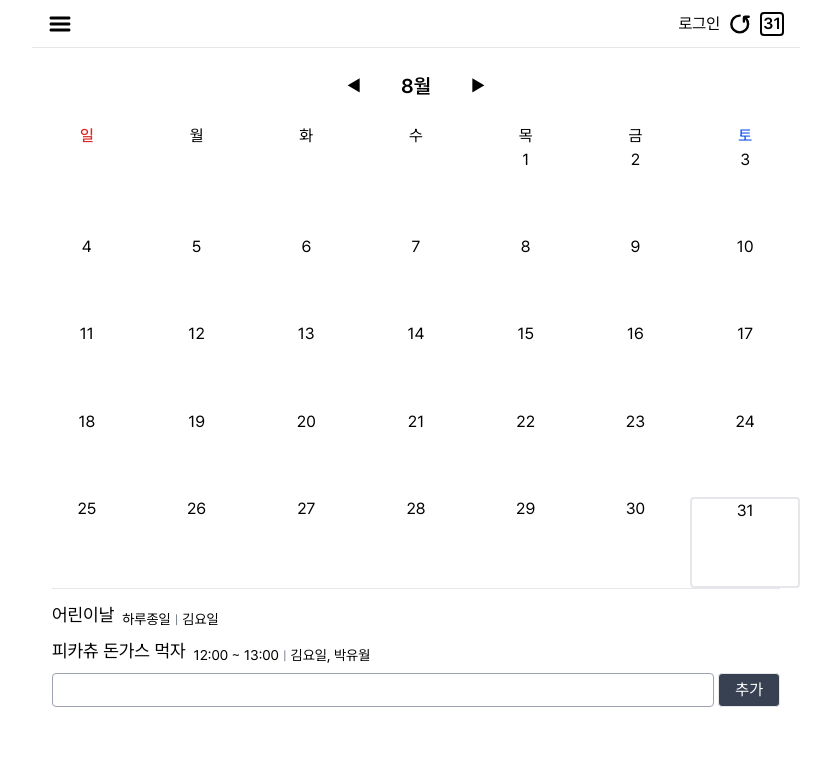
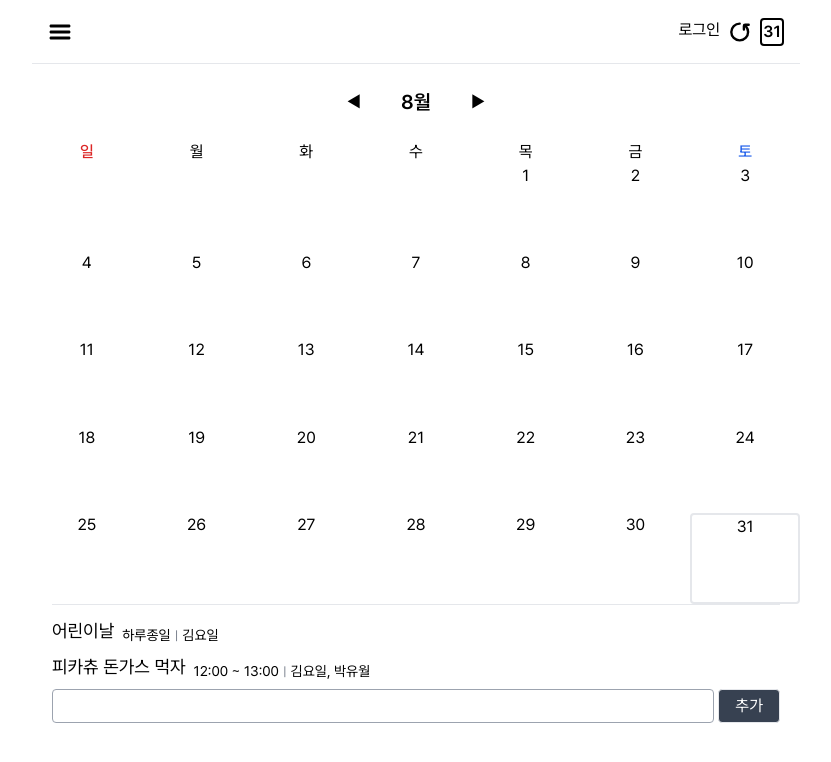
Before and after one commit to reeny404/calendar-with, a Next.js app: page / in a window 1280 px wide. Shown: the top 762 px of the page, without its empty margins (224-1055 px from the left). Built offline with nearby package versions, Linux system fonts and the light colour scheme.

Commit message:
style: tailwind.config.ts에 헤더 및 콘텐츠 높이 설정 추가 - Header 컴포넌트에서 헤더 높이를 변수로 수정

```diff
--- a/app/(provider)/(root)/layout.tsx
+++ b/app/(provider)/(root)/layout.tsx
@@ -3,7 +3,7 @@ import { PropsWithChildren } from 'react';
 
 function layout({ children }: PropsWithChildren) {
   return (
-    <div className='min-h-screen max-w-[768px] mx-auto'>
+    <div className='min-h-screen max-w-3xl mx-auto'>
       <Header />
       {children}
     </div>
--- a/components/header/Header.tsx
+++ b/components/header/Header.tsx
@@ -3,7 +3,7 @@ import Link from 'next/link';
 
 function Header() {
   return (
-    <header className='w-full h-12 px-4 mb-6 flex items-center justify-between border-b'>
+    <header className='w-full h-header px-4 mb-6 flex items-center justify-between border-b'>
       <div>
         <Image
           src='/icons/menu.svg'
--- a/tailwind.config.ts
+++ b/tailwind.config.ts
@@ -8,6 +8,10 @@ const config: Config = {
     "./app/**/*.{js,ts,jsx,tsx,mdx}",
   ],
   theme: {
+    height: {
+      header: '4rem',
+      content: 'calc(100vh - 4rem)',
+    },
     colors: {
       ...colors,
       'kakao-yellow': '#FEE500'
```
